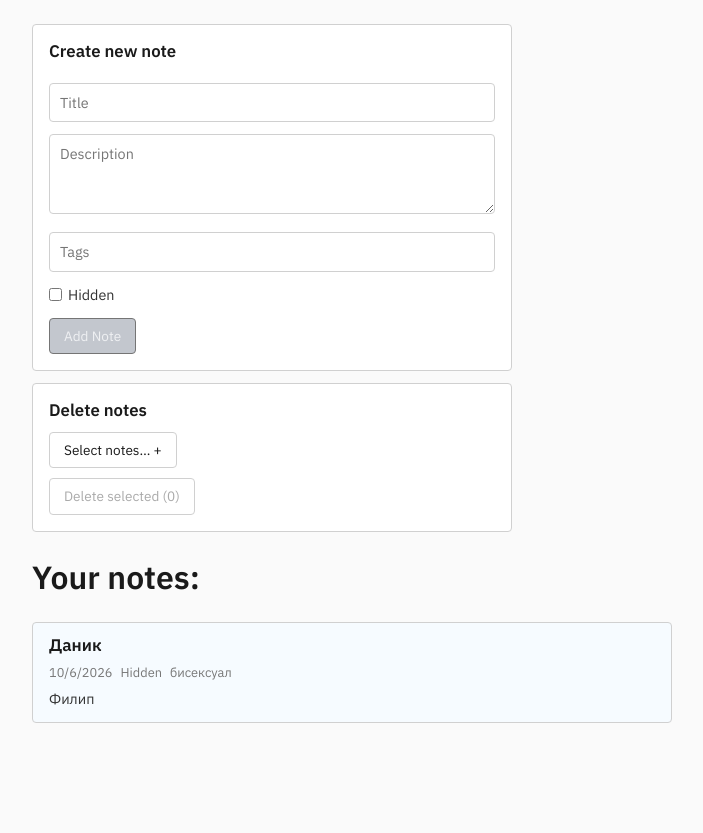
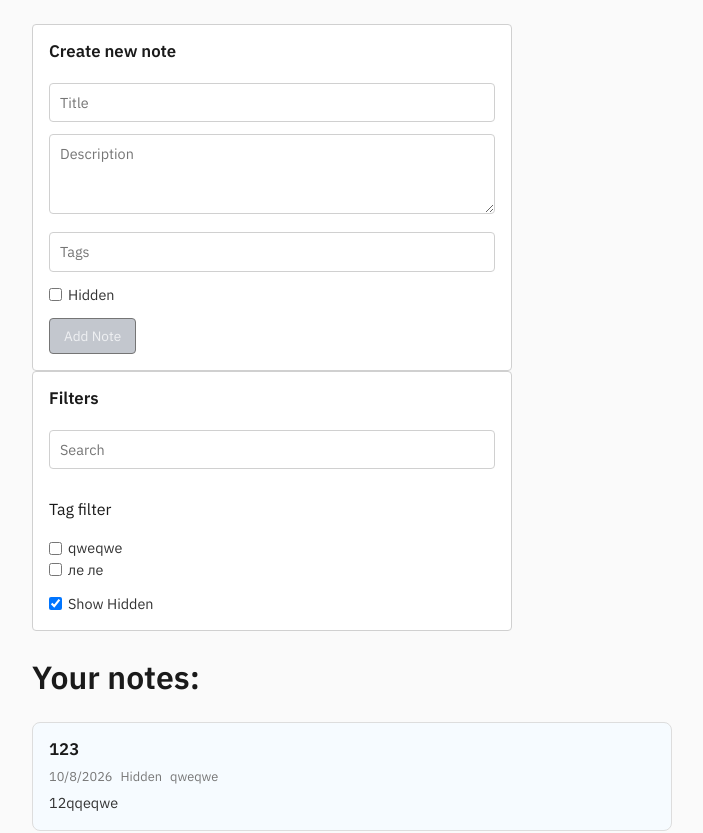
Before and after one commit to sacr3dx/Web-2026-Labs, a React (Vite) app: page / in a window 1280 px wide. Shown: the top 833 px of the page, without its empty margins (288-991 px from the left). Before the commit the page ends 800 px from the top, so only its background shows below. Built offline with nearby package versions, Linux system fonts and the light colour scheme; data requests are answered from the project's data file.

Commit message:
Add: New features - tag filter

```diff
--- a/db.json
+++ b/db.json
@@ -1,14 +1,24 @@
 {
   "notes": [
     {
-      "id": "miEfvFa8j8k",
-      "title": "Даник",
-      "description": "Филип",
-      "createdAt": "2026-10-06T07:17:23.962Z",
+      "title": "123",
+      "description": "12qqeqwe",
+      "createdAt": "2026-10-08T20:40:55.589Z",
       "hidden": true,
       "tags": [
-        "бисексуал"
-      ]
+        "qweqwe"
+      ],
+      "id": "otkC3X7V8pU"
+    },
+    {
+      "title": "Привет",
+      "description": "",
+      "createdAt": "2026-10-09T10:10:30.738Z",
+      "hidden": false,
+      "tags": [
+        "ле ле"
+      ],
+      "id": "MCp4TjZGR3c"
     }
   ],
   "$schema": "./node_modules/json-server/schema.json"
--- a/src/App.tsx
+++ b/src/App.tsx
@@ -1,20 +1,33 @@
 import CreateNodeForm from "./forms/CreateNoteForm"
+import NoteFilterForm from "./forms/NoteFilterForm"
 import NoteCard from "./note/NoteCard"
-import type { Note, NoteDTO } from "./application/types"
+import type { Note, NoteDTO, NoteFilters } from "./application/types"
 import { useEffect, useState } from "react"
 import { mapNoteFromDTO } from "./application/utils"
-import DeleteNotes from "./forms/DeleteNote"
 
 function App() {
   const [notes, setNotes] = useState<Note[]>([])
   const [error, setError] = useState<string | null>(null)
 
+  const [allTags, setAllTags] = useState<string[]>([])
+  const [tagFilter, setTagFilter] = useState<string[]>([])
+
+  const [filters, setFilters] = useState<NoteFilters>({
+    sort: (params) => { params.set("_sort", "-createdAt")}
+  })
+
   useEffect(() => {
     loadNotes()
-  }, [])
+  }, [filters])
 
   const loadNotes = async () => {
-    fetch("http://localhost:3000/notes")
+    const params = new URLSearchParams
+    Object.values(filters).forEach((foo) => foo(params))
+    const query = params.toString()
+      ? `?${params.toString()}`
+      : ""
+
+    fetch(`http://localhost:3000/notes${query}`)
       .then((res) => {
         if (!res.ok) {
           throw new Error(`Server responded ${res.status}`)
@@ -32,6 +45,13 @@ function App() {
           "Database is sleep... Try this: 'npm run db'"
         )
       })
+
+      fetch("http://localhost:3000/notes")
+      .then((res) => res.json())
+      .then((data: NoteDTO[]) => {
+        setAllTags(Array.from(new Set(data.flatMap((note) => note.tags))))
+      })
+      .catch((err) => console.error(err))
   }
 
   const handleSubmit = (note: Omit<Note, "id">) => {
@@ -50,7 +70,8 @@ function App() {
         }
       })
       .then((note: NoteDTO) => {
-        setNotes([...notes, mapNoteFromDTO(note)])
+        loadNotes()
+        setNotes([mapNoteFromDTO(note), ...notes])
         setError(null)
       })
       .catch((err) => {
@@ -76,10 +97,23 @@ function App() {
       setError(`Не удалось удалить ${failed.length}`)
       return
     }
+    loadNotes()
     setNotes((prev) =>
       prev.filter((n) => !ids.includes(n.id))
     )
     setError(null)
+  }
+
+  const filterNotes = (notes: Note[]): Note[] =>
+    tagFilter.length
+      ? notes.filter((note) => note.tags.some((tag) => tagFilter.includes(tag)))
+      : notes
+
+  const handleFilterChange = (
+    filter: string,
+    foo: (params: URLSearchParams) => void
+  ) => {
+    setFilters((prev) => ({ ...prev, [filter]: foo}))
   }
 
   return (
@@ -91,12 +125,17 @@ function App() {
         disabled={!!error}
       />
 
-      <DeleteNotes notes={notes} onDelete={handleDelete} />
+      <NoteFilterForm
+        onFilterChange={handleFilterChange} onTagsChange={setTagFilter} tags={allTags}/>
 
       <h1>Your notes:</h1>
 
-      {notes.map((note) => (
-        <NoteCard key={note.id} note={note} />
+      {filterNotes(notes).map((note) => (
+        <NoteCard
+          key={note.id}
+          note={note}
+          onDelete={() => handleDelete([note.id])}   // ← массив из одного id
+        />
       ))}
     </div>
   )
--- a/src/application/types.ts
+++ b/src/application/types.ts
@@ -22,3 +22,8 @@ export type CreateNoteFormValues = {
   hidden: boolean
   tags: string
 }
+
+export type NoteFilters = Record<
+  string,
+  (params: URLSearchParams) => void
+>
--- /dev/null
+++ b/src/forms/NoteFilterForm.tsx
@@ -0,0 +1,97 @@
+import { useState } from "react"
+import styles from "./Form.module.css"
+
+interface Props{
+    onFilterChange: (
+        filter: string,
+        foo: (params: URLSearchParams) => void
+    ) => void,
+    onTagsChange: (tags: string[]) => void,
+    tags: string[]
+}
+
+export default function NoteFilterForm({onFilterChange, onTagsChange, tags}: Props){
+    const [search, setSearch] = useState("")
+    const handleSearchChange = (
+        e: React.ChangeEvent<HTMLInputElement>
+    ) => {
+        setSearch(e.target.value)
+        onFilterChange("search", (params) => {
+            const value = e.target.value.trim()
+            if (value) {
+                params.set("title:contains", e.target.value.trim())
+            }
+        })
+    }
+
+    const [tagsShow, setTagsShow] = useState<string[]>([])
+    const handleTagToggle = (
+        e: React.ChangeEvent<HTMLInputElement>
+    ) => {
+    const tag = e.target.value
+    const checked = e.target.checked
+
+    const next = checked
+        ? [...tagsShow, tag]
+        : tagsShow.filter((t) => t !== tag)
+
+    setTagsShow(next)
+
+    onTagsChange(next)
+}
+
+    const[showHidden, setShowHidden] = useState(true)
+    const handleShowHiddenChange = (
+        e: React.ChangeEvent<HTMLInputElement>
+    ) => {
+        setShowHidden(e.target.checked)
+        onFilterChange("showHidden", (params) => {
+            if (!e.target.checked){
+                params.set("hidden", "false")
+            }
+        })
+    }
+
+    return (
+        <div className={styles.form}>
+            <div className={styles.title}>
+            <p>Filters</p>
+            </div>
+
+            <div>
+            <input
+                type="text"
+                placeholder="Search"
+                value={search}
+                onChange={handleSearchChange}
+            />
+            </div>
+
+            <div>
+            <p>Tag filter</p>
+            {tags.map((tag) => (
+                <label key={tag}>
+                <input
+                    type="checkbox"
+                    value={tag}
+                    checked={tagsShow.includes(tag)}
+                    onChange={handleTagToggle}
+                />
+                {tag}
+                </label>
+            ))}
+            </div>
+
+            <div>
+            <label>
+                <input
+                type="checkbox"
+                checked={showHidden}
+                onChange={handleShowHiddenChange}
+                />
+                Show Hidden
+            </label>
+            </div>
+        </div>
+        )
+}
--- a/src/note/NoteCard.module.css
+++ b/src/note/NoteCard.module.css
@@ -37,3 +37,35 @@
 .noMargin {
   margin: 0;
 }
+
+.container {
+  position: relative;
+  padding: 16px;
+  border: 1px solid #ddd;
+  border-radius: 8px;
+  transition: box-shadow 0.15s;
+}
+
+.container:hover {
+  box-shadow: 0 4px 12px rgba(0, 0, 0, 0.1);
+}
+
+.deleteButton {
+  position: absolute;
+  top: 8px;
+  right: 8px;
+  padding: 4px 10px;
+  background: #ef4444;
+  color: white;
+  border: none;
+  border-radius: 4px;
+  cursor: pointer;
+  opacity: 0;
+  transition: opacity 0.40s;
+  pointer-events: none;
+}
+
+.container:hover .deleteButton {
+  opacity: 1;
+  pointer-events: auto;
+}
--- a/src/note/NoteCard.tsx
+++ b/src/note/NoteCard.tsx
@@ -3,9 +3,10 @@ import styles from "./NoteCard.module.css"
 
 interface Props {
   note: Note
+  onDelete: () => void
 }
 
-export default function NoteCard({ note }: Props) {
+export default function NoteCard({ note, onDelete }: Props) {
   return (
     <div className={styles.container}>
       <h2 className={styles.noMargin}>{note.title}</h2>
@@ -21,6 +22,13 @@ export default function NoteCard({ note }: Props) {
         </p>
       </div>
       <p className={styles.noMargin}>{note.description}</p>
+      <button
+        type="button"
+        className={styles.deleteButton}
+        onClick={onDelete}
+      >
+        Delete
+      </button>
     </div>
   )
 }
```
